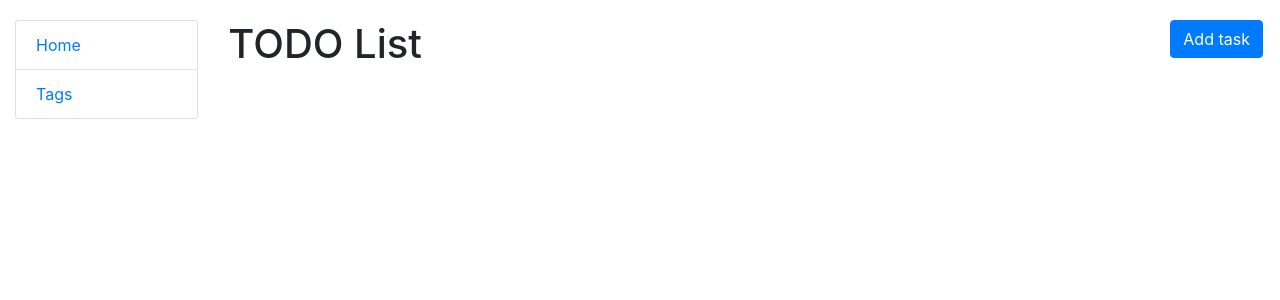
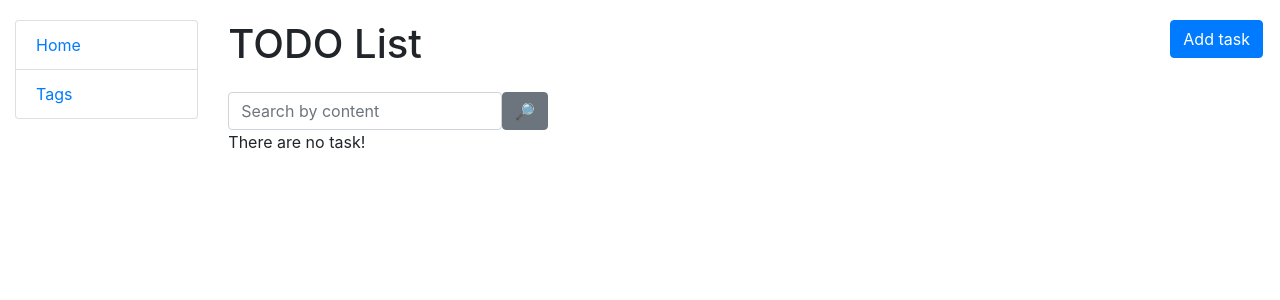
Before and after one commit to olenaliuby/todo-list-app, a Django app: page / in a window 1280 px wide. Shown: the top 300 px of the page. Run offline with Django 4.2, Linux system fonts and the light colour scheme; data that the repository does not hold is empty; some libraries are stand-ins or nearby versions.

Commit message:
feat: Added search for tasks

```diff
--- /dev/null
+++ b/templates/includes/search_form.html
@@ -0,0 +1,6 @@
+{% load crispy_forms_filters %}
+
+<form action="" method="get" class="form-inline">
+    {{ search_form|crispy }}
+    <input type="submit" value="🔎" class="btn btn-secondary">
+  </form>
--- a/templates/todo_app/index.html
+++ b/templates/todo_app/index.html
@@ -7,6 +7,9 @@
       Add task
     </a>
   </h1>
+
+  {% include "includes/search_form.html" %}
+  <div>
     {% for task in task_list %}
       <div class="card p-0 mb-2">
         <div class="card-body {% if task.is_done == True %}opacity-50{% endif %}">
@@ -26,5 +29,7 @@
         </div>
       </div>
     {% empty %}
+      There are no task!
     {% endfor %}
+  </div>
 {% endblock %}
--- a/todo_app/forms.py
+++ b/todo_app/forms.py
@@ -18,7 +18,7 @@ class TaskCreateForm(forms.ModelForm):
 
 
 class TaskContentSearchForm(forms.Form):
-    name = forms.CharField(
+    content = forms.CharField(
         max_length=255,
         required=False,
         label="",
--- a/todo_app/views.py
+++ b/todo_app/views.py
@@ -1,7 +1,7 @@
 from django.urls import reverse_lazy
 from django.views import generic
 
-from todo_app.forms import TaskCreateForm
+from todo_app.forms import TaskCreateForm, TaskContentSearchForm
 from todo_app.models import Task
 
 
@@ -9,6 +9,23 @@ class TaskListView(generic.ListView):
     model = Task
     queryset = Task.objects.prefetch_related("tags")
     template_name = "todo_app/index.html"
+
+    def get_context_data(self, *, object_list=None, **kwargs):
+        context = super(TaskListView, self).get_context_data(**kwargs)
+
+        content = self.request.GET.get("content", "")
+
+        context["search_form"] = TaskContentSearchForm(
+            initial={"content": content}
+        )
+        return context
+
+    def get_queryset(self):
+        form = TaskContentSearchForm(self.request.GET)
+        if form.is_valid():
+            return super().get_queryset().filter(
+                content__icontains=form.cleaned_data["content"]
+            )
 
 
 class TaskCreateView(generic.CreateView):
```
Lines whose indentation alone changed are shown as unchanged.
